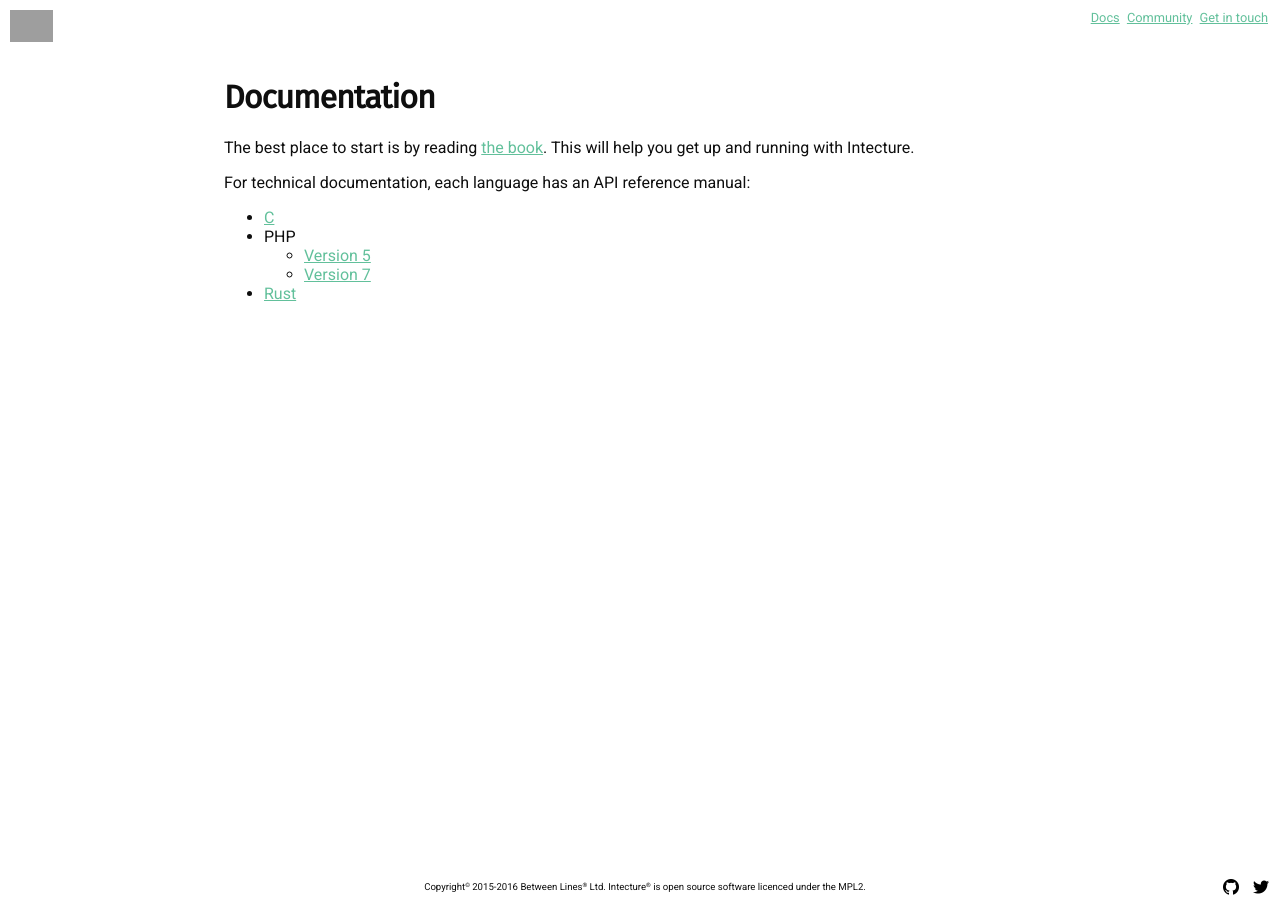
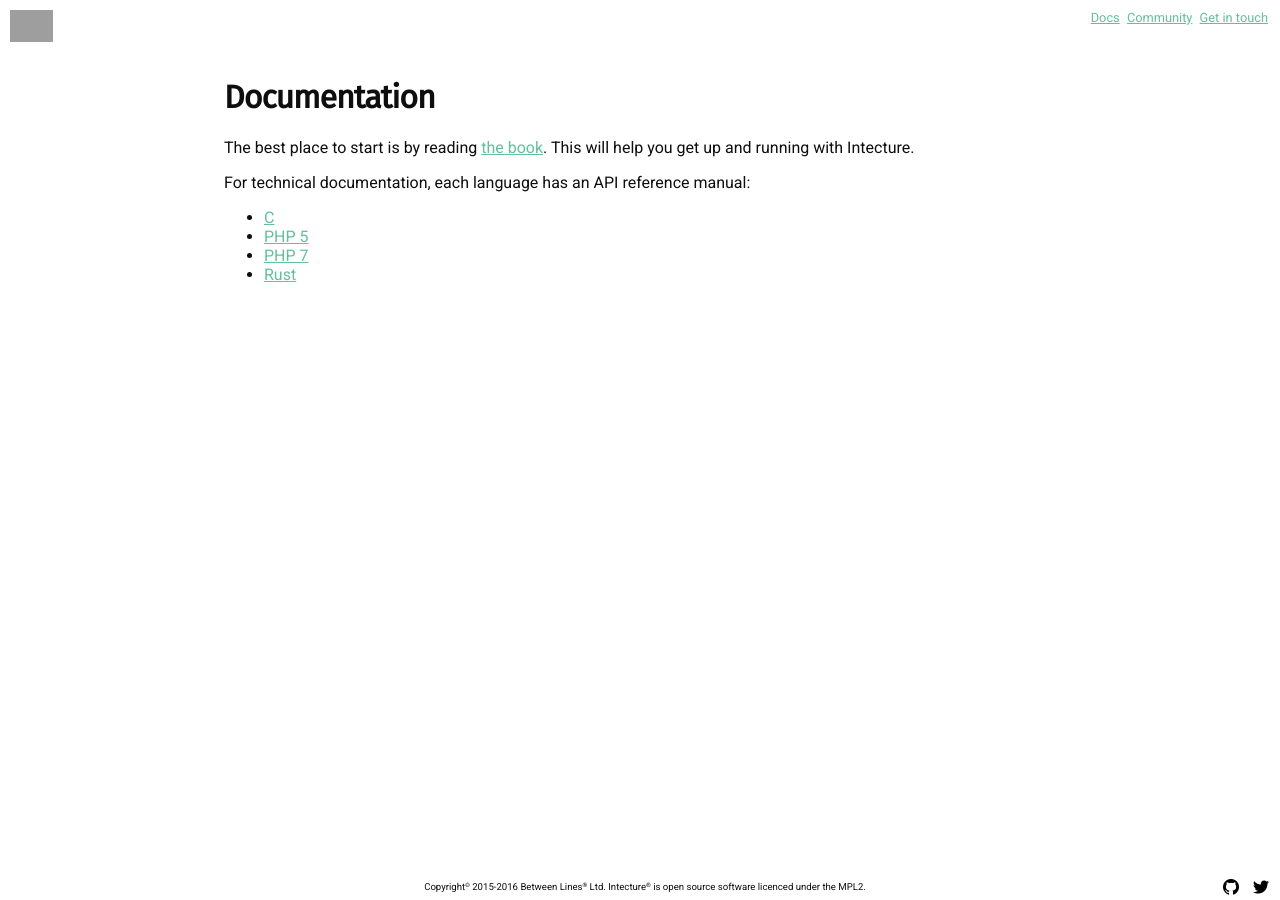
Before and after one commit to Intecture/intecture.io, a Jekyll site: the page built from docs.md, in a window 1280 px wide. Built offline with Jekyll 4.4.1, drawn with Linux system fonts in a browser that asks for light colours; nearby versions of some CDN libraries; grey boxes are pictures that could not be loaded.

Commit message:
Tweak reference manual list

```diff
--- a/docs.md
+++ b/docs.md
@@ -7,7 +7,6 @@ The best place to start is by reading [the book]({{ site.baseurl }}/book). This
 
 For technical documentation, each language has an API reference manual:
 - [C]({{ site.baseurl }}/c/)
-- PHP
-    - [Version 5]({{ site.baseurl }}/php5/)
-    - [Version 7]({{ site.baseurl }}/php7/)
+- [PHP 5]({{ site.baseurl }}/php5/)
+- [PHP 7]({{ site.baseurl }}/php7/)
 - [Rust]({{ site.baseurl }}/rust/inapi/)
```
